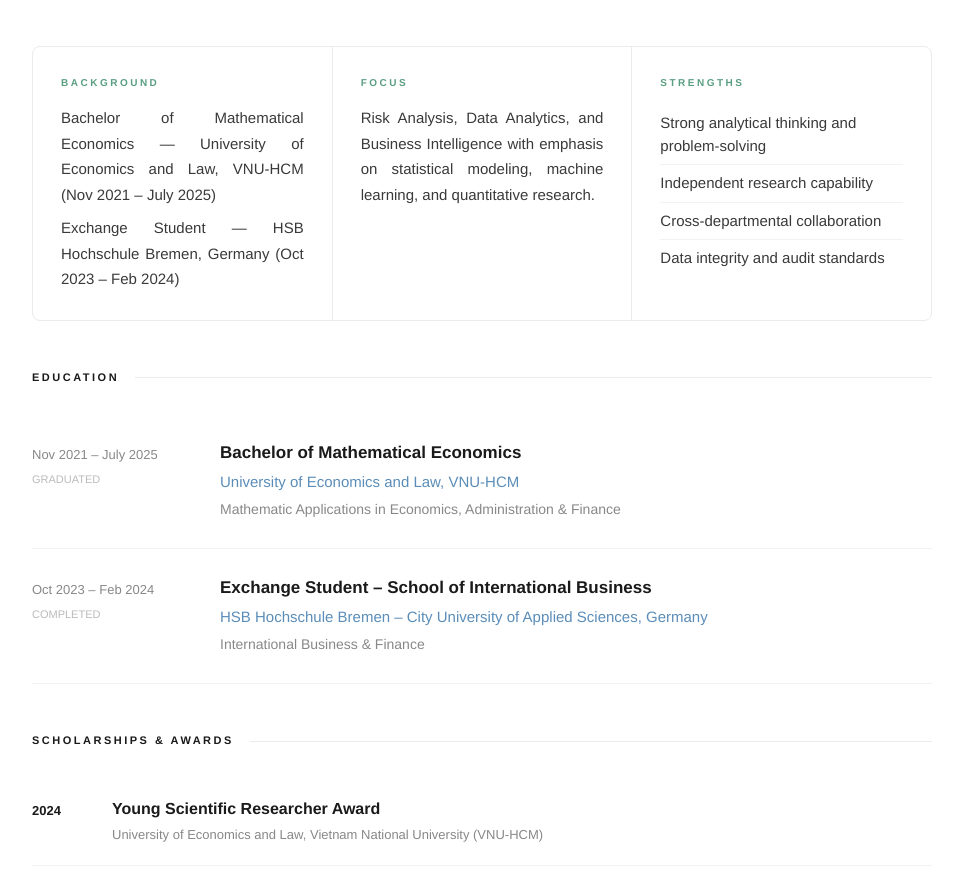
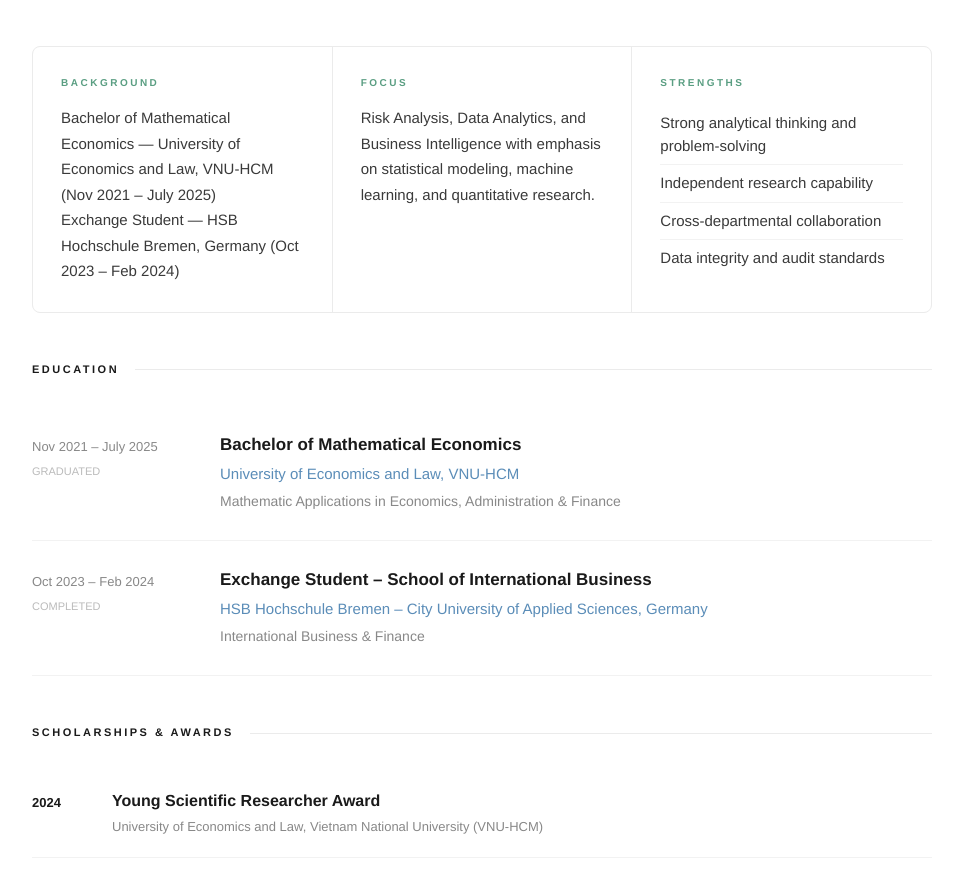
Before and after one commit to nguyenthaotran7903/Thao-Nguyen-Portfolio, a Next.js app: page / in a window 1280 px wide. Shown: the part 811-1691 px from the top of the page, without its empty margins (140-1103 px from the left). Built offline with nearby package versions, Linux system fonts and the light colour scheme.

Commit message:
Update page.jsx

```diff
--- a/app/page.jsx
+++ b/app/page.jsx
@@ -969,14 +969,14 @@ export default function Portfolio() {
             <div className={styles.aboutGrid}>
               <div className={styles.aboutCard}>
                 <span className={styles.cardLabel}>Background</span>
-                <div style={{ textAlign: 'justify' }}>
+                <div>
                   <p>{data.about.background}</p>
-                  {data.about.exchange && <p style={{ marginTop: '8px' }}>{data.about.exchange}</p>}
+                  {data.about.exchange && <p>{data.about.exchange}</p>}
                 </div>
               </div>
               <div className={styles.aboutCard}>
                 <span className={styles.cardLabel}>Focus</span>
-                <p style={{ textAlign: 'justify' }}>{data.about.professional_focus}</p>
+                <p>{data.about.professional_focus}</p>
               </div>
               <div className={styles.aboutCard}>
                 <span className={styles.cardLabel}>Strengths</span>
```
